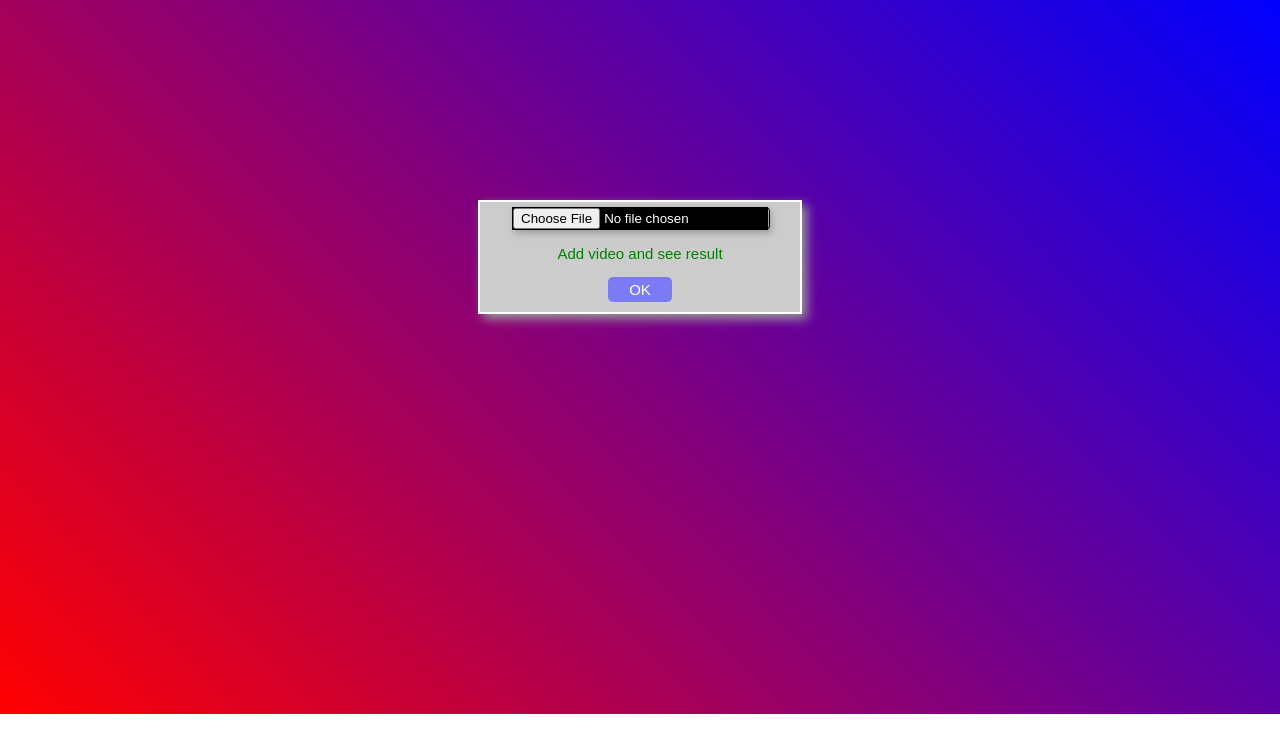
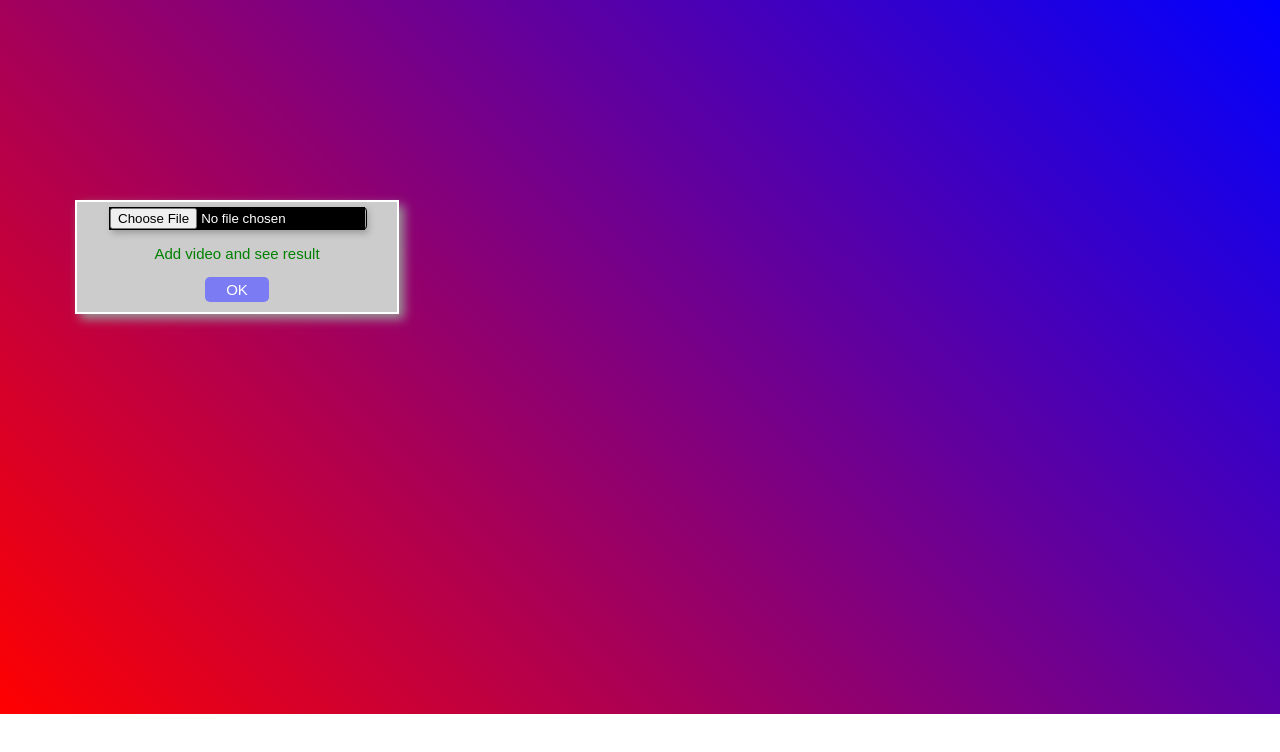
Before and after one commit to lucthienphong1120/video-to-ascii, a plain HTML site: page index.html in a window 1280 px wide. Drawn offline with Linux system fonts and the light colour scheme.

Commit message:
Update style.css

```diff
--- a/style.css
+++ b/style.css
@@ -12,7 +12,7 @@ body{
 }
 #container{
     width: 25%;
-    margin: 0 auto;
+    margin-left: 75px;
     border: 2px solid white;
     box-shadow: 5px 5px 10px #999;
     background-color: #ccc;
```
